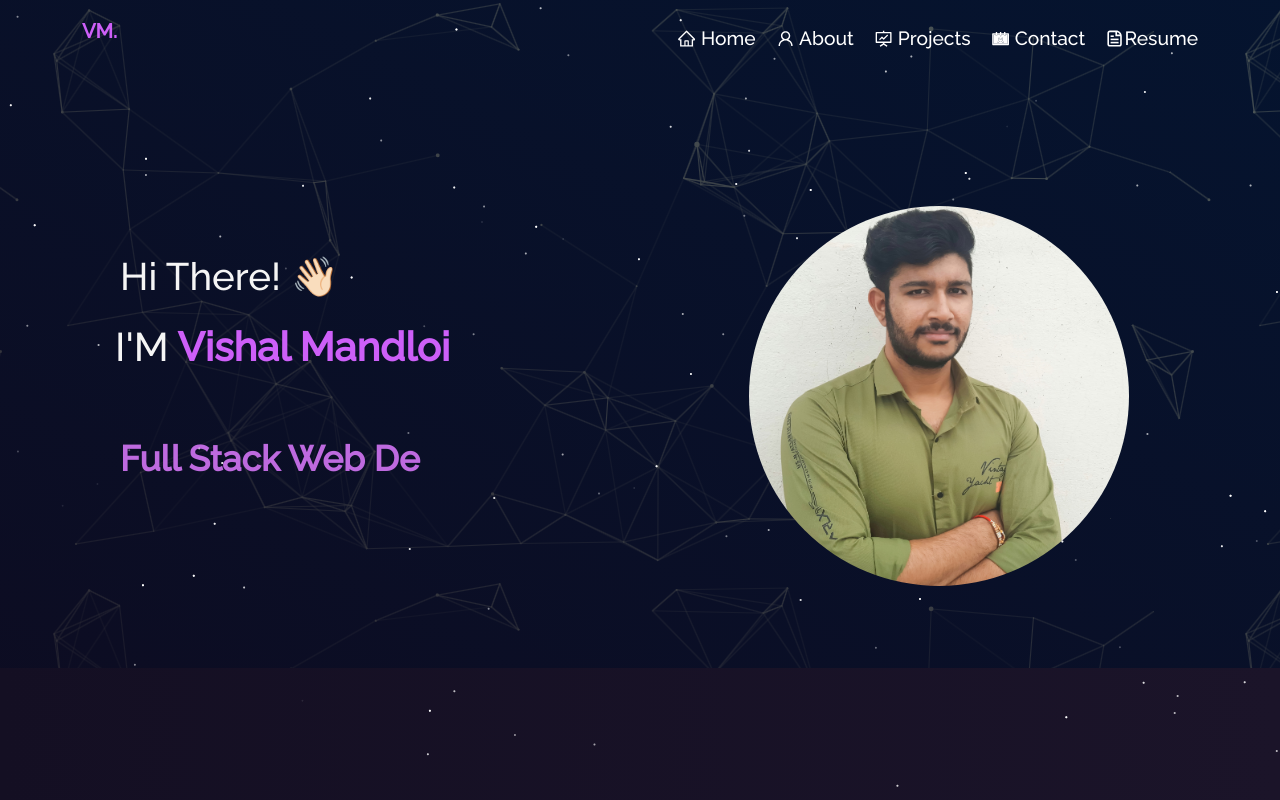
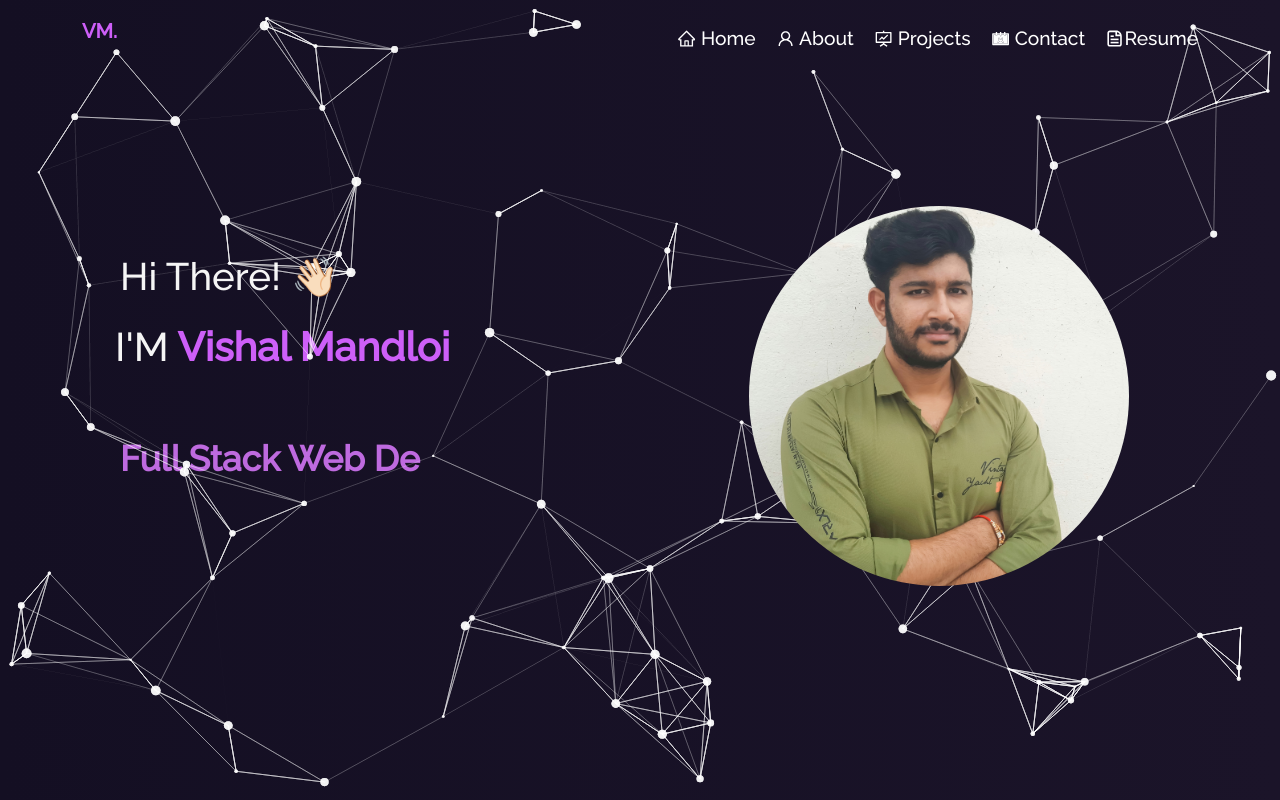
Before and after one commit to Vishall001/vishal-mandloi, a React (Create React App) app: page / in a window 1280 px wide. Shown: the top 800 px of the page. Built offline with nearby package versions, Linux system fonts and the light colour scheme.

Commit message:
some changes

```diff
--- a/package.json
+++ b/package.json
@@ -22,7 +22,7 @@
     "react-scripts": "5.0.0",
     "react-scroll": "^1.8.7",
     "react-tsparticles": "^1.42.2",
-    "tsparticles": "^2.2.4",
+    "tsparticles": "^2.2.1",
     "typewriter-effect": "^2.18.2",
     "web-vitals": "^2.1.4"
   },
--- a/public/index.html
+++ b/public/index.html
@@ -3,7 +3,7 @@
 
 <head>
   <meta charset="utf-8" />
-  <link rel="icon" href="https://media-exp1.licdn.com/dms/image/C4D03AQHe8-3wwSuAVg/profile-displayphoto-shrink_400_400/0/1657160722048?e=1666224000&v=beta&t=HU7YKCF4UDx2U4ZDARidem0k7lmHreRBOlMslLTxXF4" />
+  <link rel="icon" href="https://media-exp1.licdn.com/dms/image/C4D03AQEQqSEoQCfrsA/profile-displayphoto-shrink_400_400/0/1660624666901?e=1667433600&v=beta&t=EWxozZJDKZOC_WFdu3Nuez-0VHCW0sA2Okb4V4oVUxg" />
   <meta name="viewport" content="width=device-width, initial-scale=1" />
   <meta name="theme-color" content="#000000" />
   <meta name="description" content="Web site created using create-react-app" />
--- a/src/components/About/Techstack.js
+++ b/src/components/About/Techstack.js
@@ -33,9 +33,7 @@ function Techstack() {
       <Col xs={4} md={2} className="tech-icons">
         <SiGithub />
       </Col>
-       <Col xs={4} md={2} className="tech-icons">
-        <SiChakraui />
-      </Col>
+
       <Col xs={4} md={2} className="tech-icons">
         <SiCss3 />
       </Col>
--- a/src/components/About/Toolstack.js
+++ b/src/components/About/Toolstack.js
@@ -7,6 +7,7 @@ import {
   SiVercel,
   SiBootstrap,
   SiNetlify,
+  SiChakraui,
 } from "react-icons/si";
 
 function Toolstack() {
@@ -25,6 +26,9 @@ function Toolstack() {
         <SiBootstrap />
       </Col>
       <Col xs={4} md={2} className="tech-icons">
+        <SiChakraui />
+      </Col>
+      <Col xs={4} md={2} className="tech-icons">
         <SiHeroku />
       </Col>
       <Col xs={4} md={2} className="tech-icons">
--- a/src/components/Home/Home.js
+++ b/src/components/Home/Home.js
@@ -36,7 +36,7 @@ function Home() {
 
             <Col md={5} style={{ paddingBottom: 20 }}>
             {/* <Col md={4} style={{marginTop:"-120px"}} className="myAvtar"> */}
-            <Tilt>
+            <Tilt >
               <img    src={myImg} className="img-fluid rounded-circle" style={{ maxHeight: "380px",marginTop:"2em" }} alt="avatar" />
             </Tilt>
           </Col>
--- a/src/components/Particle.js
+++ b/src/components/Particle.js
@@ -6,47 +6,80 @@ function Particle() {
     <Particles
       id="tsparticles"
       params={{
+        fps_limit: 60,
+        interactivity: {
+          detect_on: "canvas",
+          events: {
+            onclick: { enable: true, mode: "push" },
+            onhover: {
+              enable: true,
+              mode: "attract",
+              parallax: { enable: false, force: 60, smooth: 10 }
+            },
+            resize: true
+          },
+          modes: {
+            push: { quantity: 4 },
+            attract: { distance: 200, duration: 0.4, factor: 5 }
+          }
+        },
         particles: {
-          number: {
-            value: 160,
-            density: {
-              enable: true,
-              value_area: 1500,
-            },
-          },
+          color: { value: "#ffffff" },
           line_linked: {
-            enable: false,
-            opacity: 0.03,
+            color: "#ffffff",
+            distance: 150,
+            enable: true,
+            opacity: 0.4,
+            width: 1
           },
           move: {
-            direction: "right",
-            speed: 0.05,
+            attract: { enable: false, rotateX: 600, rotateY: 1200 },
+            bounce: false,
+            direction: "none",
+            enable: true,
+            out_mode: "out",
+            random: false,
+            speed: 2,
+            straight: false
+          },
+          number: { density: { enable: true, value_area: 800 }, value: 80 },
+          opacity: {
+            anim: { enable: false, opacity_min: 0.1, speed: 1, sync: false },
+            random: false,
+            value: 0.5
+          },
+          shape: {
+            character: {
+              fill: false,
+              font: "Verdana",
+              style: "",
+              value: "*",
+              weight: "400"
+            },
+            image: {
+              height: 100,
+              replace_color: true,
+              src: "images/github.svg",
+              width: 100
+            },
+            polygon: { nb_sides: 5 },
+            stroke: { color: "#000000", width: 0 },
+            type: "circle"
           },
           size: {
-            value: 1,
-          },
-          opacity: {
-            anim: {
-              enable: true,
-              speed: 1,
-              opacity_min: 0.05,
-            },
-          },
+            anim: { enable: false, size_min: 0.1, speed: 40, sync: false },
+            random: true,
+            value: 5
+          }
         },
-        interactivity: {
-          events: {
-            onclick: {
-              enable: true,
-              mode: "push",
-            },
-          },
-          modes: {
-            push: {
-              particles_nb: 1,
-            },
-          },
+        polygon: {
+          draw: { enable: false, lineColor: "#ffffff", lineWidth: 0.5 },
+          move: { radius: 10 },
+          scale: 1,
+          type: "none",
+          url: ""
         },
-        retina_detect: true,
+        retina_detect: true
       }}
     />
   );
--- a/src/style.css
+++ b/src/style.css
@@ -242,6 +242,7 @@ button:focus {
     transform: rotate(0deg);
   }
 }
+/* starts in the background  */
 #tsparticles {
   position: fixed !important;
   background-repeat: no-repeat !important;
@@ -249,6 +250,70 @@ button:focus {
   width: 100%;
   height: 100%;
 }
+
+/*  -----------------   */
+/*  -----------------   */
+/*  -----------------   */
+/*  -----------------   */
+
+
+body {
+  margin: 0;
+  font: normal 75% Arial, Helvetica, sans-serif;
+}
+canvas {
+  display: block;
+  vertical-align: bottom;
+}
+/* ---- tsparticles container ---- */
+#tsparticles {
+  position: absolute;
+  width: 100%;
+  height: 100%;
+  /* background-color: #0d47a1; */
+  background-image: url("");
+  background-repeat: no-repeat;
+  background-size: cover;
+  background-position: 50% 50%;
+}
+
+.github {
+  bottom: 10px;
+  right: 10px;
+  position: fixed;
+  border-radius: 10px;
+  background: #fff;
+  padding: 0 12px 6px 12px;
+  border: 1px solid #000;
+}
+
+.github a:hover,
+.github a:link,
+.github a:visited,
+.github a:active {
+  color: #000;
+  text-decoration: none;
+}
+
+.github img {
+  height: 30px;
+}
+
+.github #gh-project {
+  font-size: 20px;
+  padding-left: 5px;
+  font-weight: bold;
+  vertical-align: bottom;
+}
+
+
+
+/*  ------------------   */
+/*  ------------------   */
+/*  ------------------   */
+/*  ------------------   */
+
+
 
 .home-header {
   padding-top: 80px !important;
@@ -258,7 +323,7 @@ button:focus {
   position: relative;
   z-index: -1;
 
-  background-image: var(--image-gradient), url(./Assets/home-bg.jpg);
+  /* background-image: var(--image-gradient), url(./Assets/home-bg.jpg); */
   background-position: top center;
   /* background-repeat: no-repeat; */
   padding-bottom: 30px !important;
```
Also changed, not shown: 1 other file (tests, documents, lock files or other folders).
